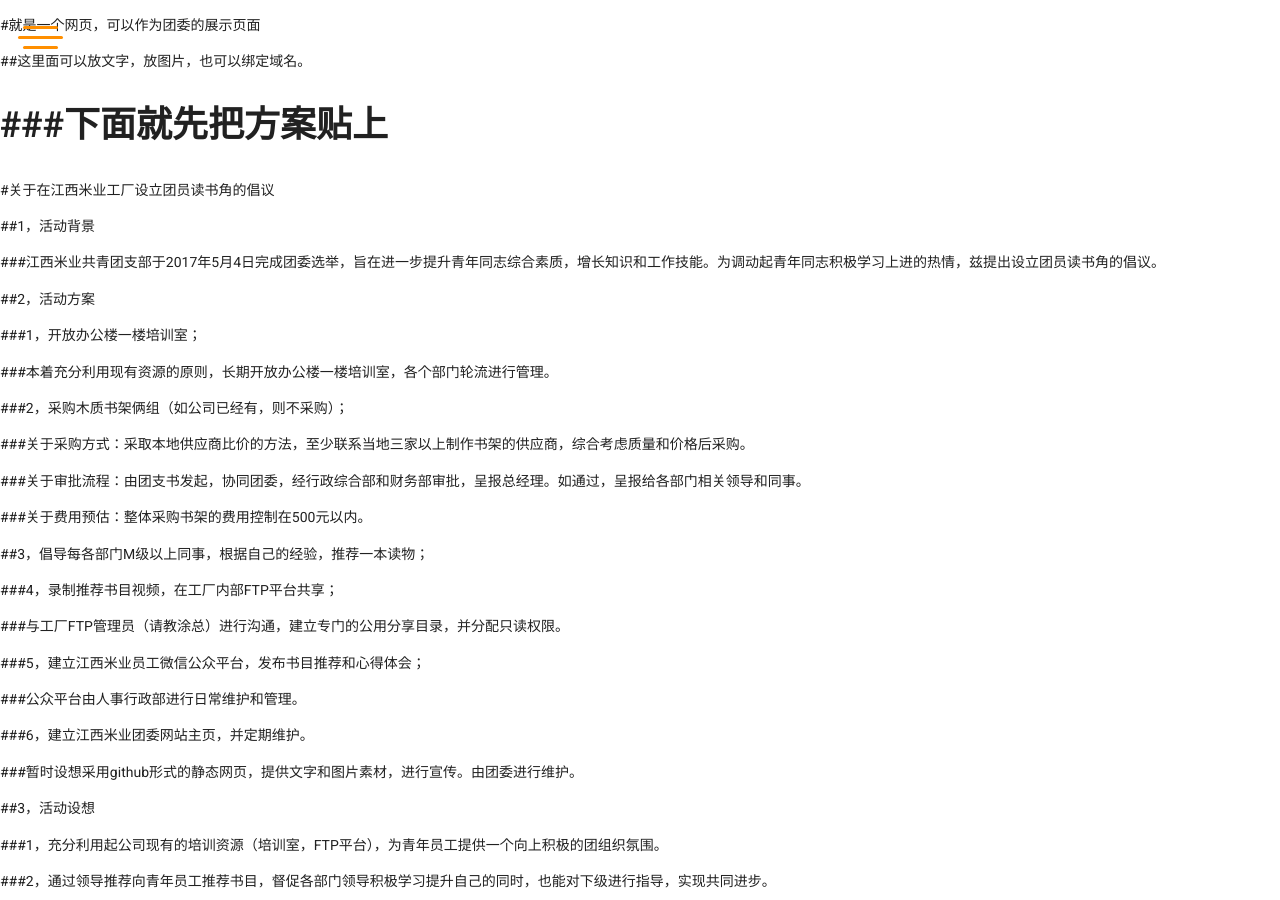
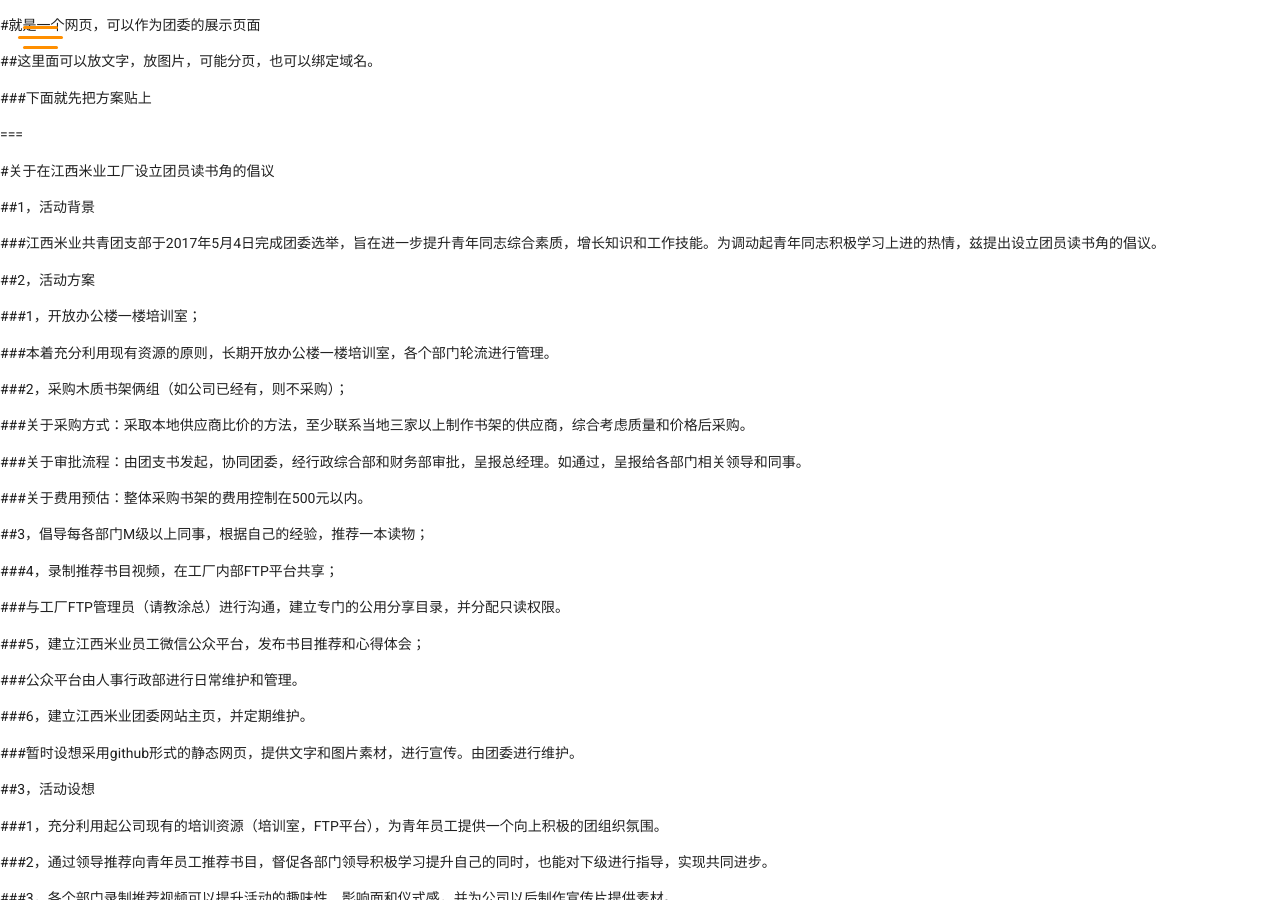
Before and after one commit to tuanwei/tuanwei.github.com, a Jekyll site: the page built from index.md, in a window 1280 px wide and 900 px high. Built offline with Jekyll 4.4.1, drawn with Linux system fonts in a browser that asks for light colours; nearby versions of some CDN libraries; our own code applies the rules of GitHub Pages for plain Markdown files.

Commit message:
Update index.md

```diff
--- a/index.md
+++ b/index.md
@@ -1,8 +1,9 @@
 #就是一个网页，可以作为团委的展示页面
 
-##这里面可以放文字，放图片，也可以绑定域名。
+##这里面可以放文字，放图片，可能分页，也可以绑定域名。
 
 ###下面就先把方案贴上
+
 ===
 
 #关于在江西米业工厂设立团员读书角的倡议
```
